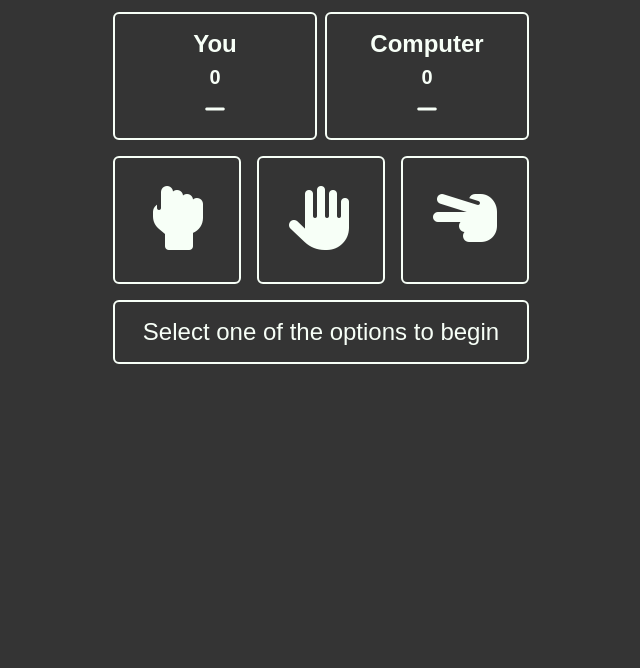
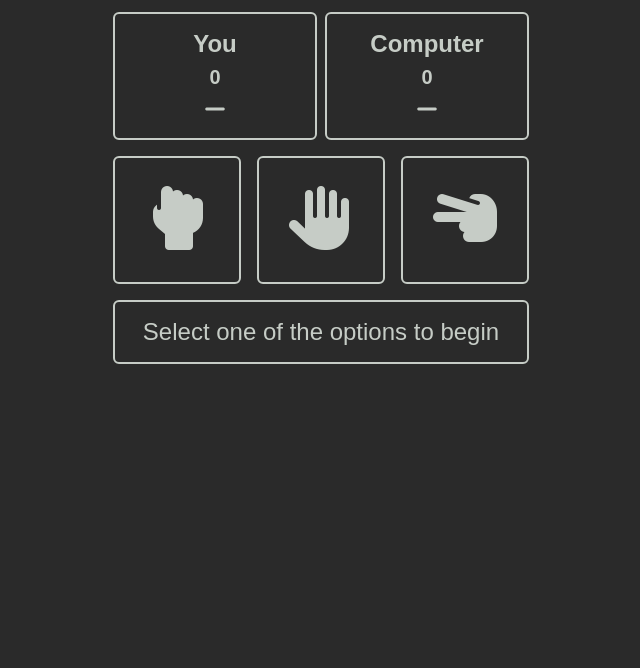
Before and after one commit to Matthew-Bowman/Rock-Paper-Scissors, a plain HTML site: page index.html in a window 1280 px wide. Shown: the part 132-800 px from the top of the page, without its empty margins (319-959 px from the left). Drawn offline with Linux system fonts and the light colour scheme.

Commit message:
Styled overlay-container Class

```diff
--- a/styles.css
+++ b/styles.css
@@ -128,3 +128,21 @@ body {
     /* Positioning */
     margin: 0;
 }
+
+.overlay-container {
+    /* Dimensions */
+    width: 100%;
+    height: 100%;
+
+    /* Display */
+    position: fixed;
+
+    /* Appearance */
+    background: #0003;
+
+    /* Positioning */
+    top: 0;
+    bottom: 0;
+    left: 0;
+    right: 0;
+}
```
